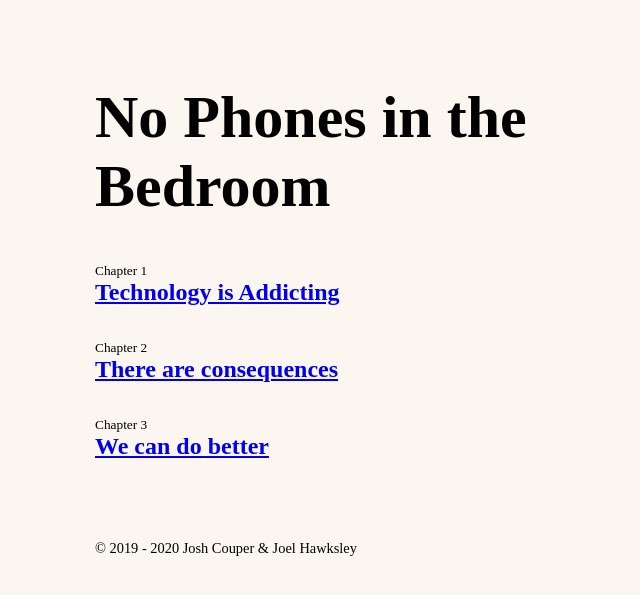
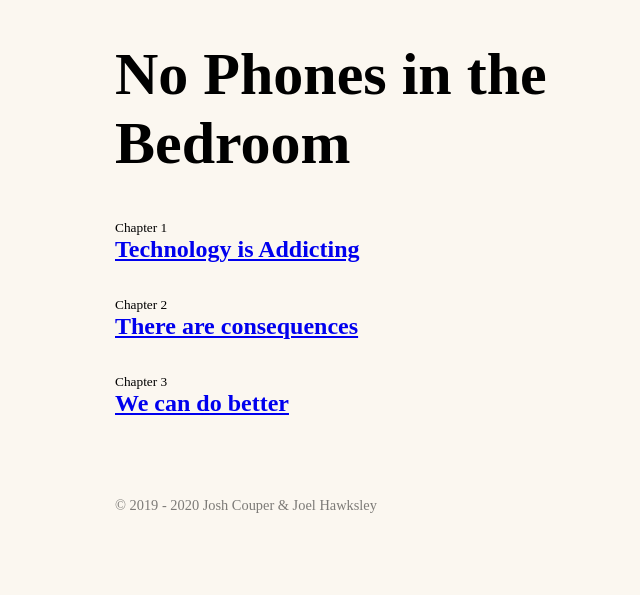
Before and after one commit to joelhawksley/no-phones-in-the-bedroom, a Jekyll site: the page built from index.html, in a window 1280 px wide. Shown: the top 595 px of the page, without its empty margins (275-915 px from the left). Built offline with Jekyll 4.4.1, drawn with Linux system fonts in a browser that asks for light colours.

Commit message:
hide from robots, look good on mobile

```diff
--- a/_layouts/default.html
+++ b/_layouts/default.html
@@ -3,10 +3,12 @@
   <head>
     <meta charset="utf-8">
     <title>{{ page.title }}</title>
+    <meta name="viewport" content="width=device-width, initial-scale=1">
+    <meta name="robots" content="noindex" />
     <style>
       body {
         background-color: rgb(251, 247, 240);
-        padding: 2.65em 6em 0 3.5em;
+        padding: 2.5rem;
         max-width: 500px;
         margin: 0 auto;
       }
@@ -21,10 +23,12 @@
 
       h1 {
         font-size: 60px;
+        margin-top: 0;
       }
 
       footer {
-        margin: 5rem 0;
+        opacity: .5;
+        margin-top: 5rem;
         font-size: .9rem;
       }
     </style>
```
